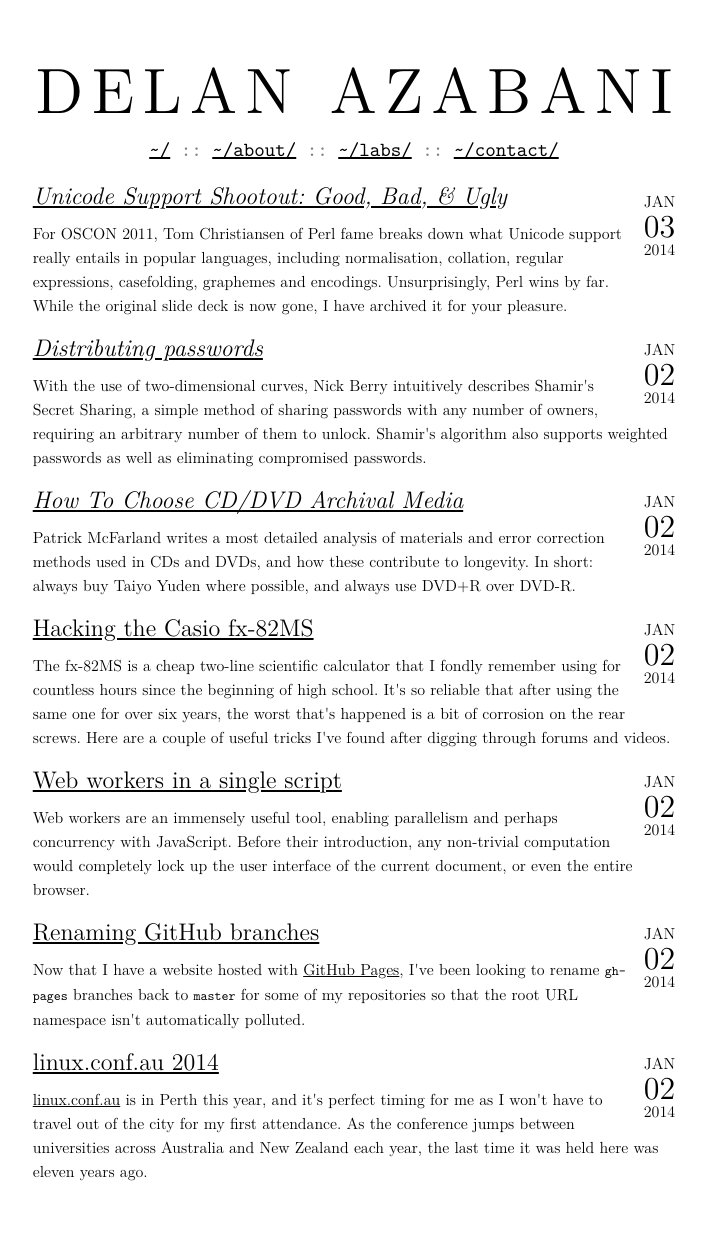
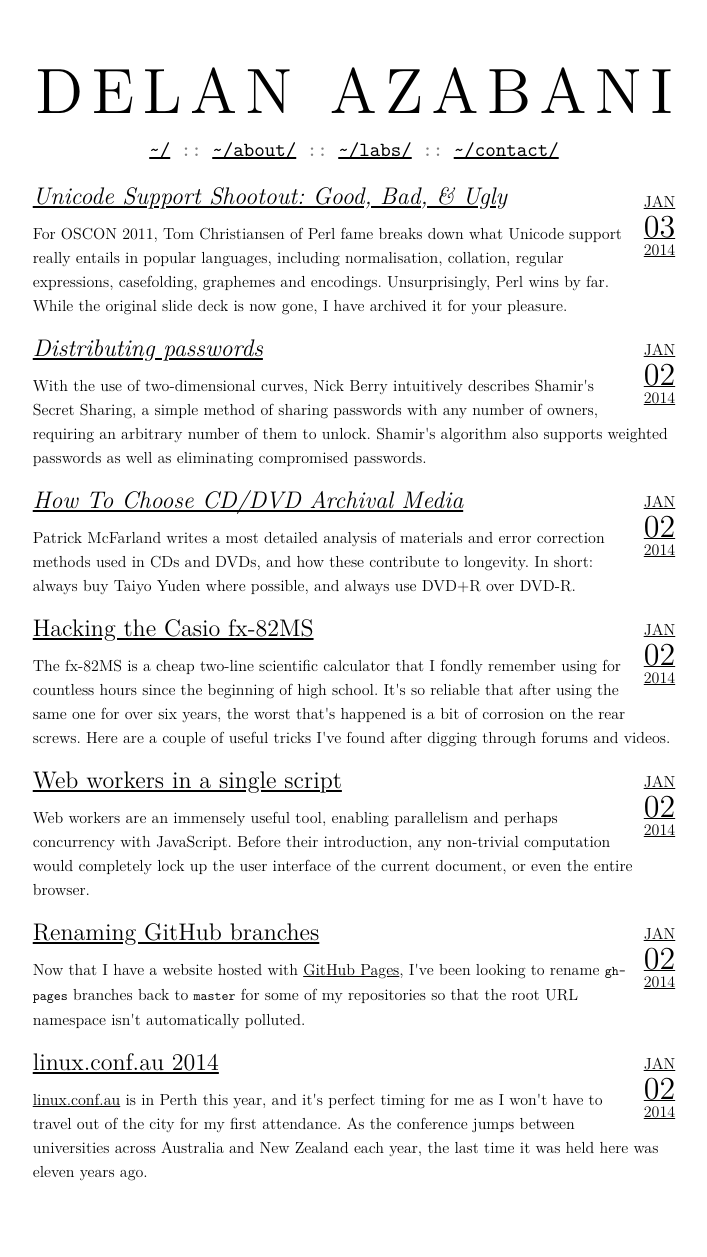
Before and after one commit to delan/www.azabani.com, a Jekyll site: the page built from index.html, in a window 1280 px wide. Shown: the whole page, without its empty margins (286-993 px from the left). Built offline with Jekyll 4.4.1, drawn with Linux system fonts in a browser that asks for light colours.

Commit message:
post permalinks on dates

```diff
--- a/_layouts/default.html
+++ b/_layouts/default.html
@@ -32,7 +32,9 @@
 			{% endif %}
 		{% endif %}
 		{% if page.date %}
-			<p><i>{{ page.date | date: '%Y-%m-%d %H:%M %Z' }}</i>
+			<p><a href="{{ page.url }}"><i>
+				{{ page.date | date: '%Y-%m-%d %H:%M %Z' }}
+			</i></a>
 		{% endif %}
 		<article>
 
--- a/index.html
+++ b/index.html
@@ -4,6 +4,7 @@ layout: default
 
 {% for post in site.posts %}
 	<div class="post_date">
+		<a href="{{ post.url }}">
 		<time datetime="{{ post.date | date: '%Y-%m-%d' }}">
 			<span class="month">
 				{{ post.date | date: '%b' }}
@@ -15,6 +16,7 @@ layout: default
 				{{ post.date | date: '%Y' }}
 			</span>
 		</time>
+		</a>
 	</div>
 {% if post._link == %}
 	<h2><a href="{{ post.url }}">{{ post.title }}</a></h2>
```
